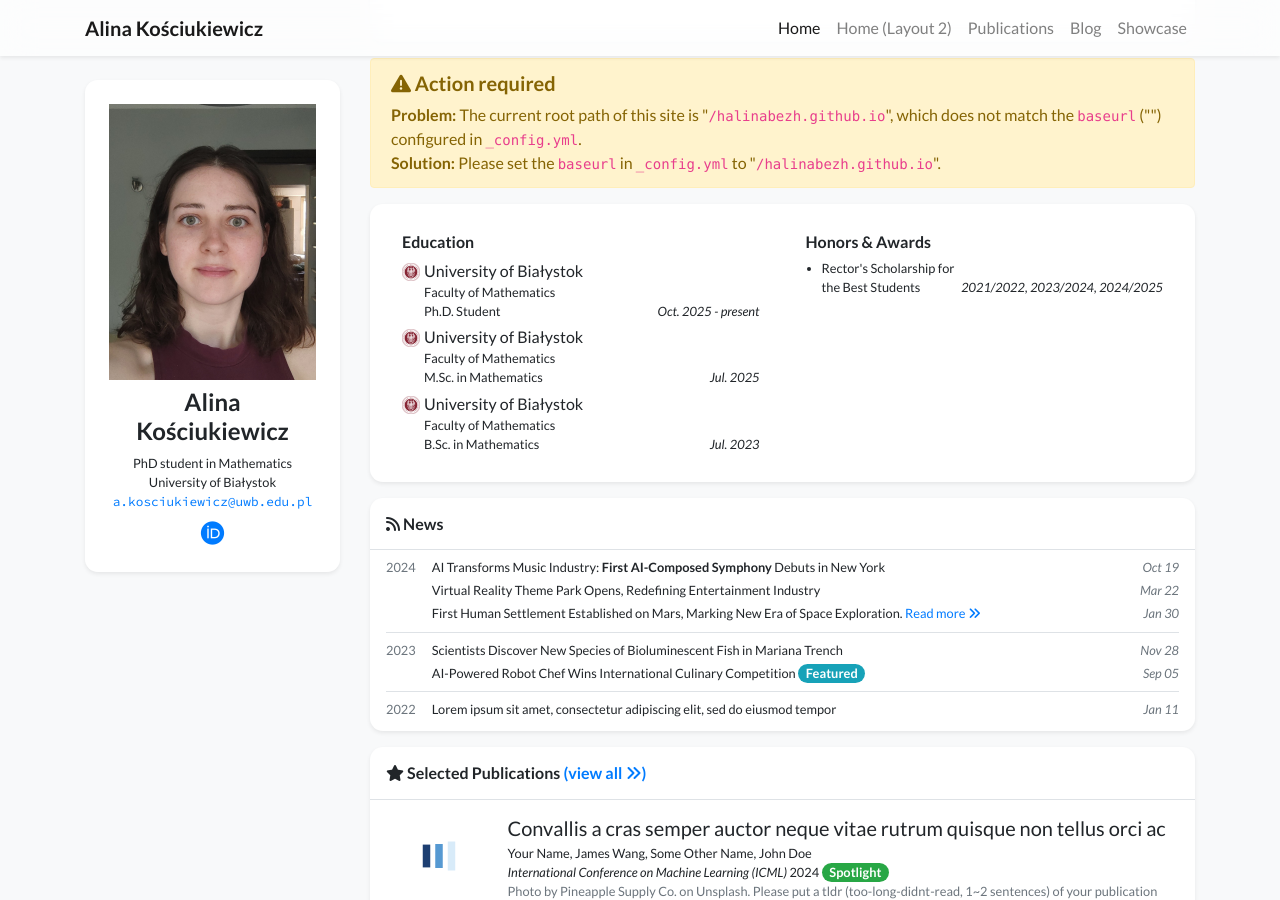
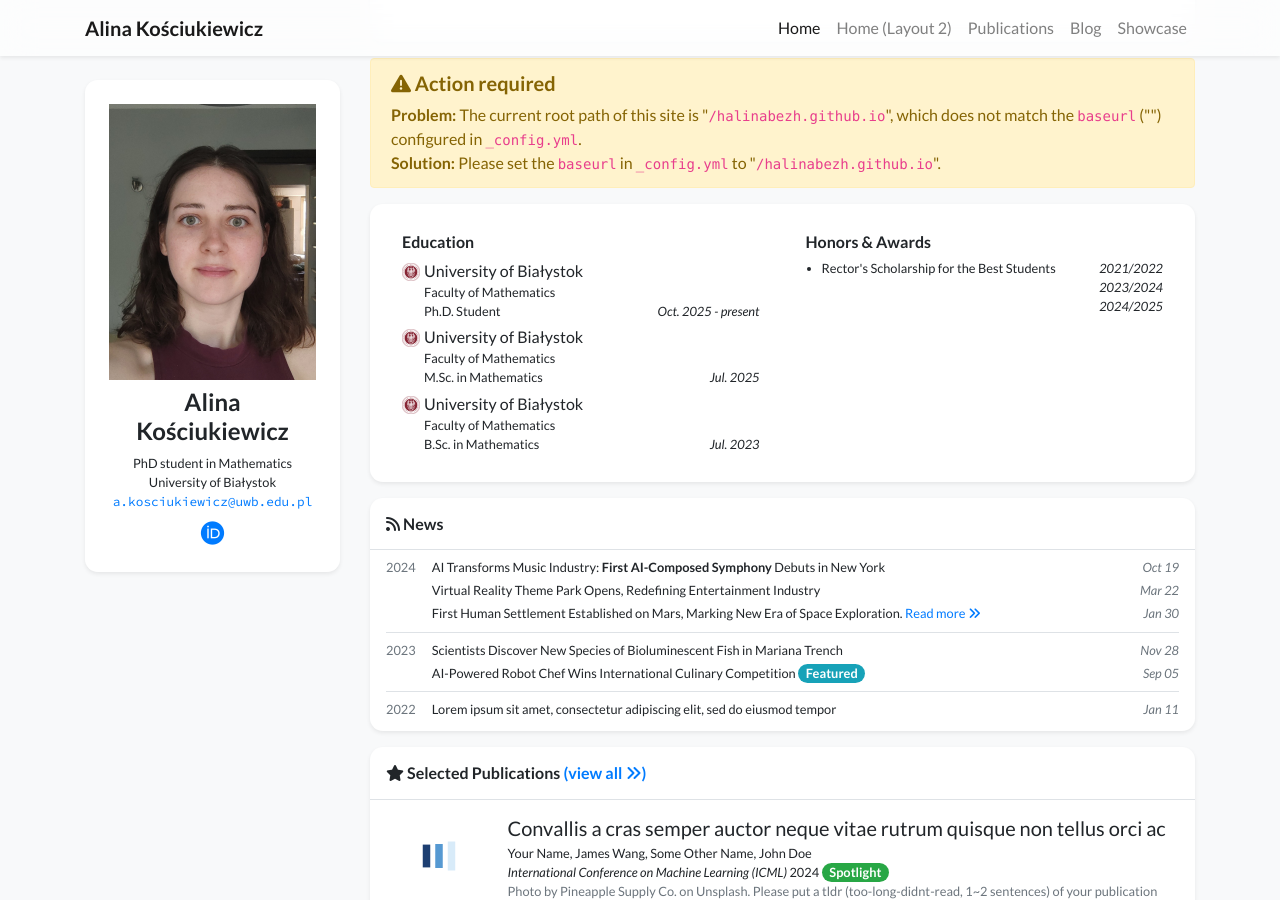
Before and after one commit to halinabezh/halinabezh.github.io, a Jekyll site: the page built from index.html, in a window 1280 px wide and 900 px high, scrolled down 328 px. Built offline with Jekyll 4.4.1, drawn with Linux system fonts in a browser that asks for light colours; nearby versions of some CDN libraries; a style sheet for code colours, icons or effects is not loaded.

```diff
--- a/_data/profile.yml
+++ b/_data/profile.yml
@@ -52,4 +52,7 @@ education:
 
 awards:
   - name: Rector's Scholarship for the Best Students
-    date: 2021/2022, 2023/2024, 2024/2025
+    date: >-
+      2021/2022 <br/>
+      2023/2024 <br/>
+      2024/2025
```
